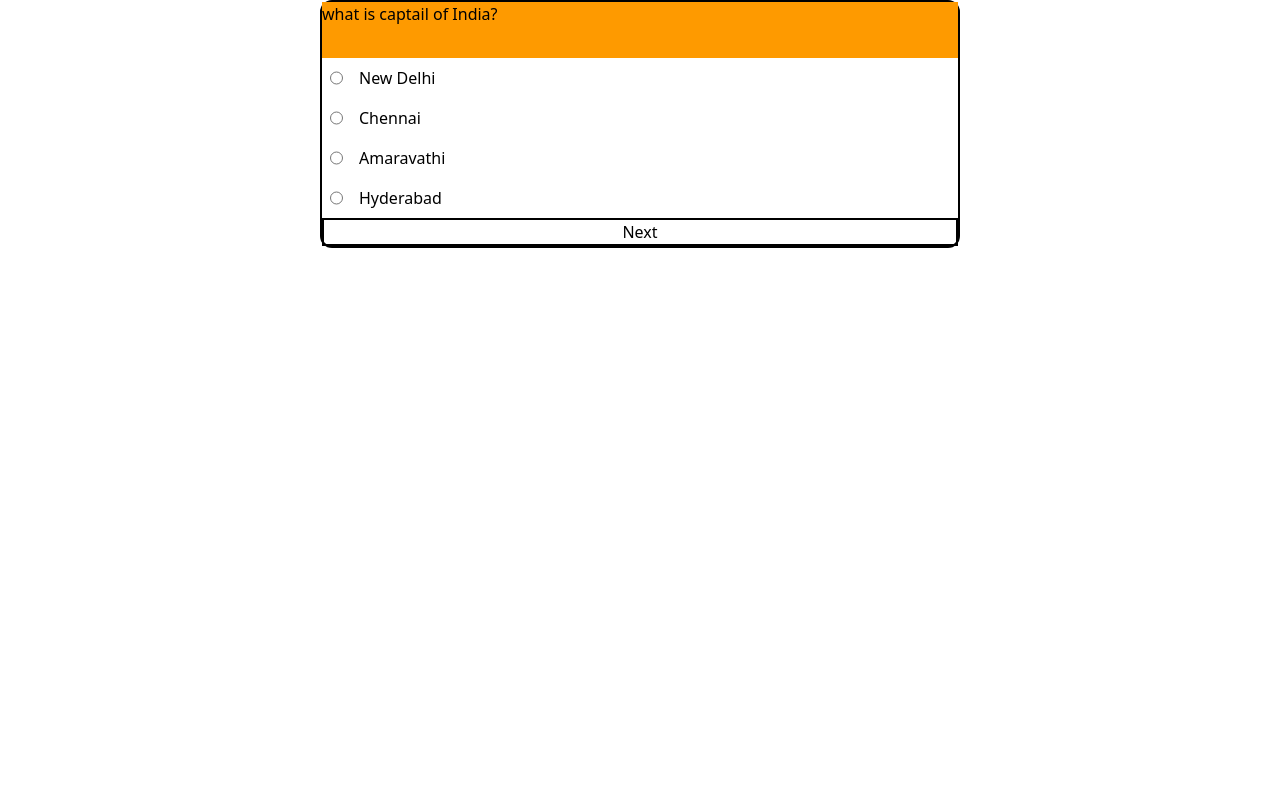
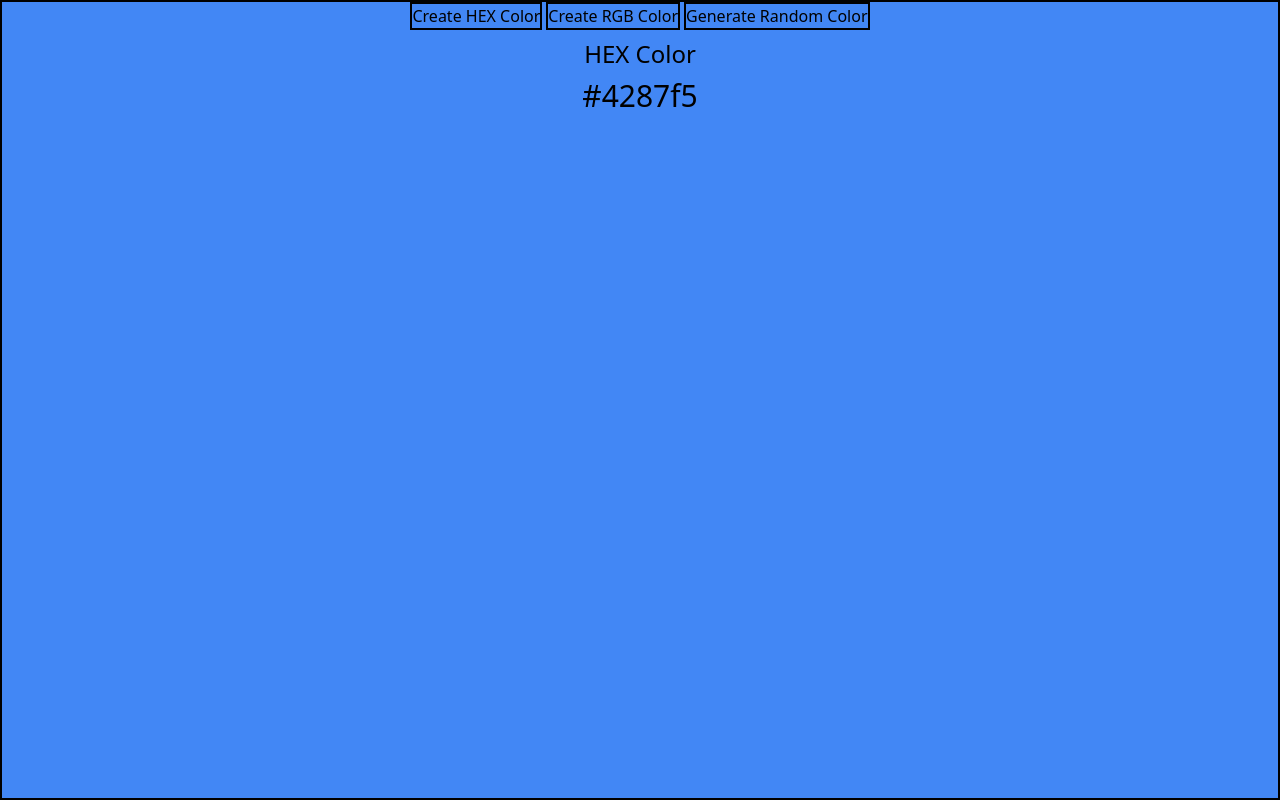
Before and after one commit to ChVAjayReddy/ReactPractice, a React (Vite) app: page / in a window 1280 px wide. Built offline with nearby package versions, Linux system fonts and the light colour scheme.

Commit message:
RandomColor

```diff
--- a/src/App.jsx
+++ b/src/App.jsx
@@ -1,9 +1,10 @@
 import "./App.css";
 // import Accordion from "./components/Accordion";
-import Onlinequiz from "./components/Onlinequiz";
+// import Onlinequiz from "./components/Onlinequiz";
+import RandomColor from "./components/RandomColor";
 
 function App() {
-  return <Onlinequiz />;
+  return <RandomColor />;
 }
 
 export default App;
--- a/src/components/Onlinequiz.jsx
+++ b/src/components/Onlinequiz.jsx
@@ -41,7 +41,7 @@ const Onlinequiz = () => {
         {queans.map((quiz) =>
           quiz.qno === qno ? (
             <div key={quiz.qno}>
-              <p className="bg-amber-500 h-14">{quiz.question}</p>
+              <p className="bg-amber-500 h-14 ">{quiz.question}</p>
               {quiz.options.map((option, index) => (
                 <div className="flex" key={index}>
                   <input
--- /dev/null
+++ b/src/components/RandomColor.jsx
@@ -0,0 +1,55 @@
+import { useState } from "react";
+
+const RandomColor = () => {
+  const [colortype, setcolortype] = useState("HEX Color");
+  const [colorcode, setcolorcode] = useState("#4287f5");
+  function random(num) {
+    return Math.floor(Math.random() * (num - 0 + 1)) + 0;
+  }
+
+  function randomvolor() {
+    if (colortype === "HEX Color") {
+      let code = "#";
+      for (let i = 0; i <= 2; i++) {
+        let alphabets = "abcdef";
+        for (let i = 0; i <= 1; i++) {
+          let decide = random(1);
+          if (decide) {
+            code += random(9);
+          } else {
+            code += alphabets[random(5)];
+          }
+        }
+      }
+      setcolorcode(code);
+    } else {
+      let c1 = random(255);
+      let c2 = random(255);
+      let c3 = random(255);
+      setcolorcode(`rgb(${c1},${c2},${c3})`);
+    }
+  }
+  return (
+    <div
+      className="w-full h-dvh justify-self-center border-2"
+      style={{
+        backgroundColor: colorcode,
+      }}
+    >
+      <div className="flex flex-row gap-1 justify-center">
+        <button className="border-2" onClick={() => setcolortype("HEX Color")}>
+          Create HEX Color
+        </button>
+        <button className="border-2" onClick={() => setcolortype("RGB Color")}>
+          Create RGB Color
+        </button>
+        <button className="border-2" onClick={() => randomvolor()}>
+          Generate Random Color
+        </button>
+      </div>
+      <p className=" m-2 text-center text-2xl">{colortype}</p>
+      <p className="m-2 text-center text-3xl">{colorcode}</p>
+    </div>
+  );
+};
+export default RandomColor;
```
